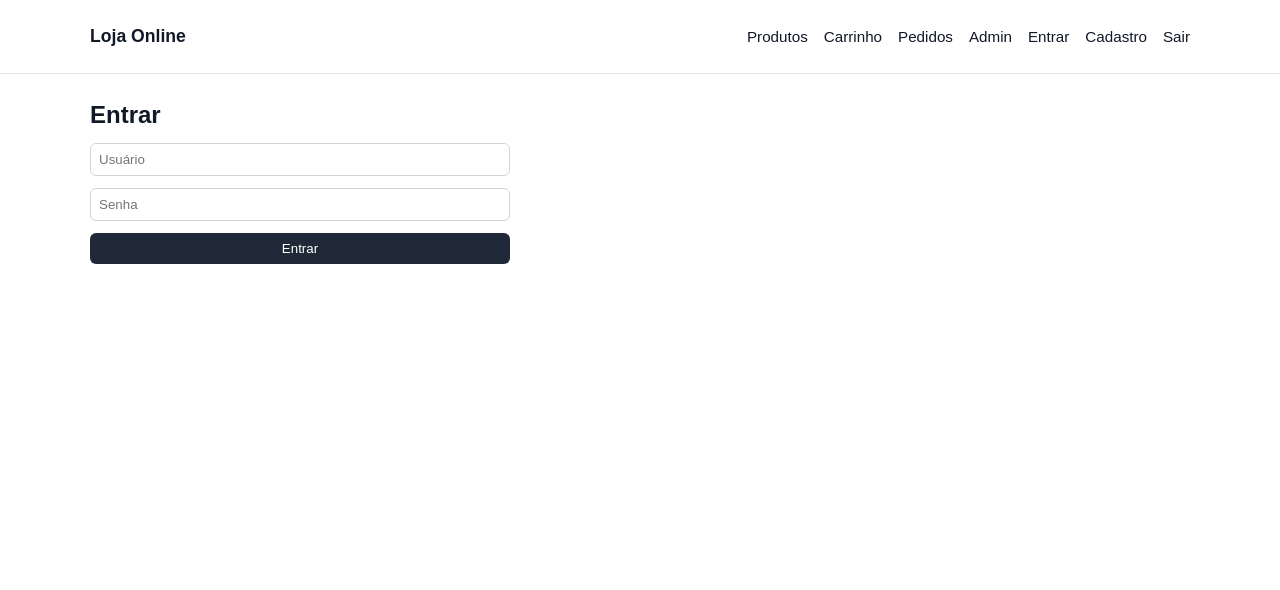
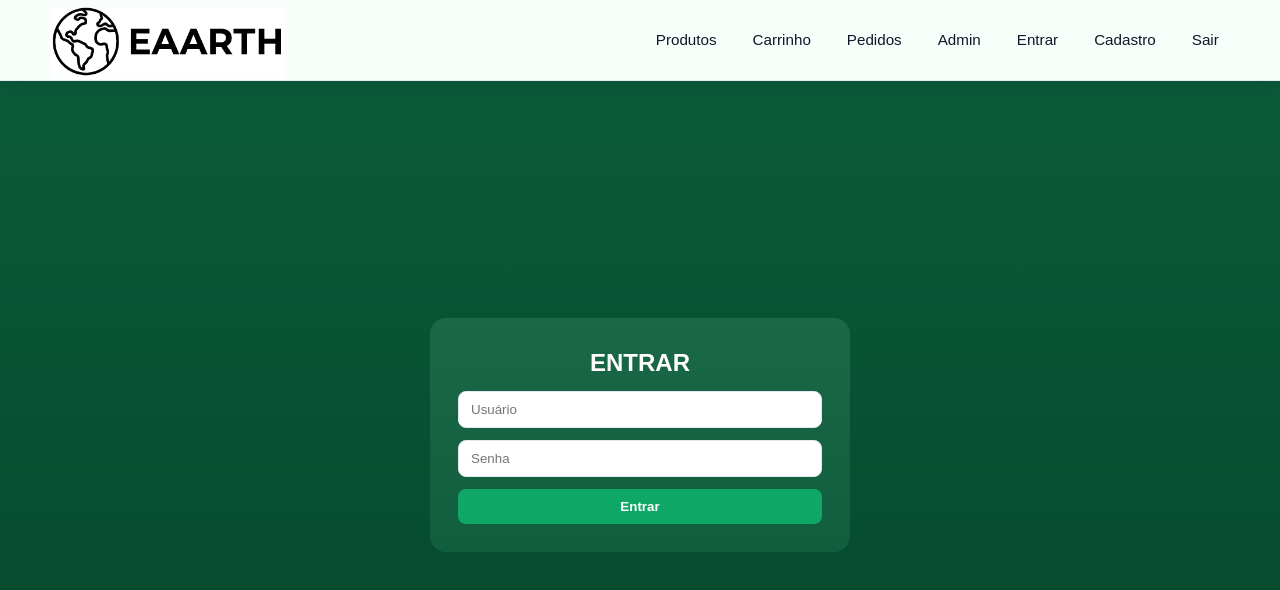
Before and after one commit to zitoNTC/e-commerce-store, a Next.js app in the folder frontend/: page /login in a window 1280 px wide. Shown: the top 590 px of the page. Built offline with nearby package versions, Linux system fonts and the light colour scheme; no server answers.

Commit message:
Main visual of the website updated. Still not the final version.

```diff
--- a/frontend/src/app/globals.css
+++ b/frontend/src/app/globals.css
@@ -1,16 +1,30 @@
 :root {
-  --background: #ffffff;
-  --foreground: #111827;
-  --nav-text: #111827;
-  --nav-bg: #ffffff;
+  --background: #0b5d3b;
+  --background-accent: #06452c;
+  --foreground: #0f172a;
+  --nav-text: #0f172a;
+  --nav-bg: #f8fffb;
+  --content-bg: transparent;
+  --border: #e2e8f0;
+  --muted: #64748b;
+  --button-bg: #0ea765;
+  --button-bg-hover: #0b8a55;
+  --button-secondary: #475569;
 }
 
 @media (prefers-color-scheme: dark) {
   :root {
-    --background: #ffffff;
-    --foreground: #111827;
-    --nav-text: #111827;
-    --nav-bg: #ffffff;
+    --background: #0b5d3b;
+    --background-accent: #06452c;
+    --foreground: #0f172a;
+    --nav-text: #0f172a;
+    --nav-bg: #f8fffb;
+    --content-bg: transparent;
+    --border: #e2e8f0;
+    --muted: #64748b;
+    --button-bg: #0ea765;
+    --button-bg-hover: #0b8a55;
+    --button-secondary: #475569;
   }
 }
 
@@ -18,11 +32,19 @@ html,
 body {
   max-width: 100vw;
   overflow-x: hidden;
+  min-height: 100%;
 }
 
 body {
   color: var(--foreground);
-  background: var(--background);
+  background: linear-gradient(
+    180deg,
+    var(--background) 0%,
+    var(--background-accent) 100%
+  );
+  background-repeat: no-repeat;
+  background-attachment: fixed;
+  background-size: cover;
   font-family: Arial, Helvetica, sans-serif;
   -webkit-font-smoothing: antialiased;
   -moz-osx-font-smoothing: grayscale;
@@ -41,14 +63,23 @@ a {
 }
 
 .container {
-  width: min(1100px, 92vw);
+  width: min(1180px, 92vw);
   margin: 0 auto;
   padding: 24px 0;
 }
 
+.main-content {
+  background: transparent;
+  padding: 24px 0;
+  border-radius: 0;
+  box-shadow: none;
+}
+
+
 .site-header {
-  border-bottom: 1px solid #e2e2e2;
+  border-bottom: 1px solid var(--border);
   background: var(--nav-bg);
+  box-shadow: 0 8px 24px rgba(15, 23, 42, 0.08);
 }
 
 .site-header .container {
@@ -56,11 +87,23 @@ a {
   align-items: center;
   justify-content: space-between;
   gap: 24px;
+  min-height: 50px;
+  max-height: 80px;
 }
 
 .logo {
-  font-weight: 700;
-  font-size: 1.1rem;
+  font-weight: 800;
+  font-size: 1.15rem;
+  letter-spacing: 0.2px;
+  display: flex;
+  align-items: center;
+}
+
+.logo-img {
+  height: 72px;
+  width: auto;
+  display: block;
+  margin-top: 5px;
 }
 
 .nav {
@@ -72,13 +115,48 @@ a {
 
 .nav a {
   color: var(--nav-text);
+  padding: 6px 10px;
+  border-radius: 999px;
+  transition: background 0.2s ease, color 0.2s ease;
+}
+
+.nav a:hover {
+  background: #e2f7ee;
+  color: #065f46;
 }
 
 .card {
-  border: 1px solid #e2e2e2;
-  border-radius: 8px;
+  border: 1px solid var(--border);
+  border-radius: 12px;
   padding: 16px;
   background: #fff;
+  box-shadow: 0 8px 20px rgba(15, 23, 42, 0.08);
+}
+
+.product-card {
+  padding: 0;
+  overflow: hidden;
+  border: none;
+  background: transparent;
+}
+
+.product-card .stack {
+  padding: 0 16px 16px;
+  background: #ffffff;
+  border: 1px solid var(--border);
+  border-top: none;
+  border-radius: 0 0 12px 12px;
+}
+
+.product-image {
+  display: block;
+  width: 100%;
+  height: 180px;
+  object-fit: cover;
+}
+
+.product-image.placeholder {
+  background: #f3f4f6;
 }
 
 .grid {
@@ -88,16 +166,23 @@ a {
 }
 
 .button {
-  padding: 8px 12px;
-  background: #1f2937;
+  padding: 10px 14px;
+  background: var(--button-bg);
   color: #fff;
   border: none;
-  border-radius: 6px;
+  border-radius: 8px;
   cursor: pointer;
+  font-weight: 600;
+  transition: background 0.2s ease, transform 0.2s ease;
+}
+
+.button:hover {
+  background: var(--button-bg-hover);
+  transform: translateY(-1px);
 }
 
 .button.secondary {
-  background: #6b7280;
+  background: var(--button-secondary);
 }
 
 .button.danger {
@@ -107,9 +192,11 @@ a {
 .input,
 textarea {
   width: 100%;
-  padding: 8px;
-  border: 1px solid #d1d5db;
-  border-radius: 6px;
+  padding: 10px 12px;
+  border: 1px solid var(--border);
+  border-radius: 8px;
+  background: #ffffff;
+  color: var(--foreground);
 }
 
 .stack {
@@ -117,6 +204,34 @@ textarea {
   gap: 12px;
 }
 
+.stack p {
+  color: var(--muted);
+}
+
+.auth-page {
+  min-height: calc(100vh - 140px);
+  display: grid;
+  place-items: center;
+}
+
+.auth-card {
+  width: min(420px, 92vw);
+  background: linear-gradient(180deg, #1a6848 0%, #115e3e 100%);
+  border: none;
+  border-radius: 16px;
+  padding: 28px;
+  box-shadow: none;
+}
+
+h1,
+h2,
+h3 {
+  color: #ffffff;
+  font-weight: 800;
+  text-transform: uppercase;
+  text-align: center;
+}
+
 @media (prefers-color-scheme: dark) {
   html {
     color-scheme: dark;
--- a/frontend/src/app/layout.tsx
+++ b/frontend/src/app/layout.tsx
@@ -28,7 +28,11 @@ export default function RootLayout({
         <header className="site-header">
           <div className="container">
             <a href="/" className="logo">
-              Loja Online
+              <img
+                src="/images/EaarthLogo.png"
+                alt="Logo"
+                className="logo-img"
+              />
             </a>
             <nav className="nav">
               <a href="/">Produtos</a>
@@ -41,7 +45,7 @@ export default function RootLayout({
             </nav>
           </div>
         </header>
-        <main className="container">{children}</main>
+        <main className="container main-content">{children}</main>
       </body>
     </html>
   );
--- a/frontend/src/app/login/page.tsx
+++ b/frontend/src/app/login/page.tsx
@@ -27,7 +27,8 @@ export default function LoginPage() {
   };
 
   return (
-    <section className="stack" style={{ maxWidth: 420 }}>
+    <section className="auth-page">
+      <div className="auth-card stack">
         <h1>Entrar</h1>
         <form className="stack" onSubmit={handleSubmit}>
         <input
@@ -50,6 +51,7 @@ export default function LoginPage() {
             Entrar
           </button>
         </form>
+      </div>
     </section>
   );
 }
--- a/frontend/src/app/register/page.tsx
+++ b/frontend/src/app/register/page.tsx
@@ -28,7 +28,8 @@ export default function RegisterPage() {
   };
 
   return (
-    <section className="stack" style={{ maxWidth: 420 }}>
+    <section className="auth-page">
+      <div className="auth-card stack">
         <h1>Cadastro</h1>
         <form className="stack" onSubmit={handleSubmit}>
         <input
@@ -58,6 +59,7 @@ export default function RegisterPage() {
             Criar conta
           </button>
         </form>
+      </div>
     </section>
   );
 }
```
Also changed, not shown: frontend/src/app/page.tsx (+3 -8 lines), frontend/public/images/EaarthLogo.png (added). Lines whose indentation alone changed are shown as unchanged.
